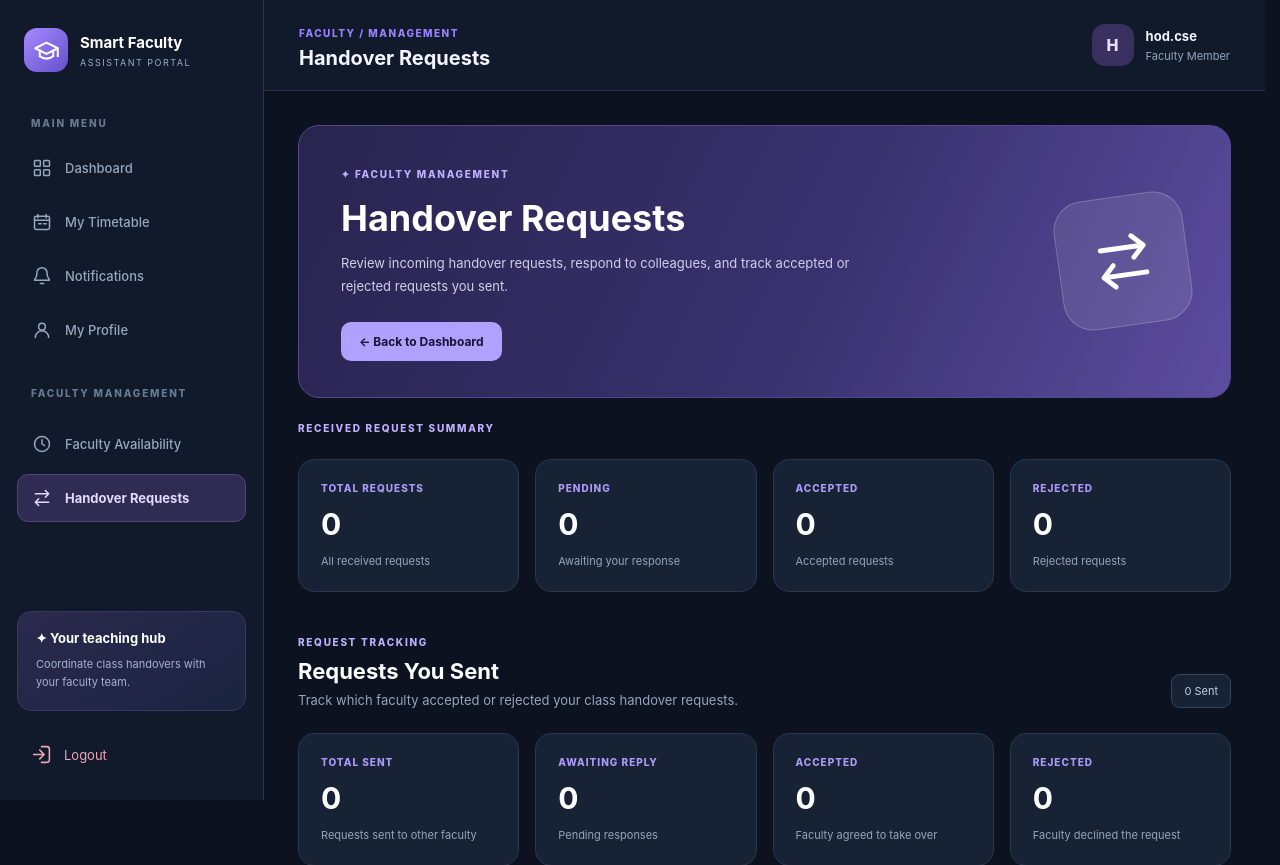
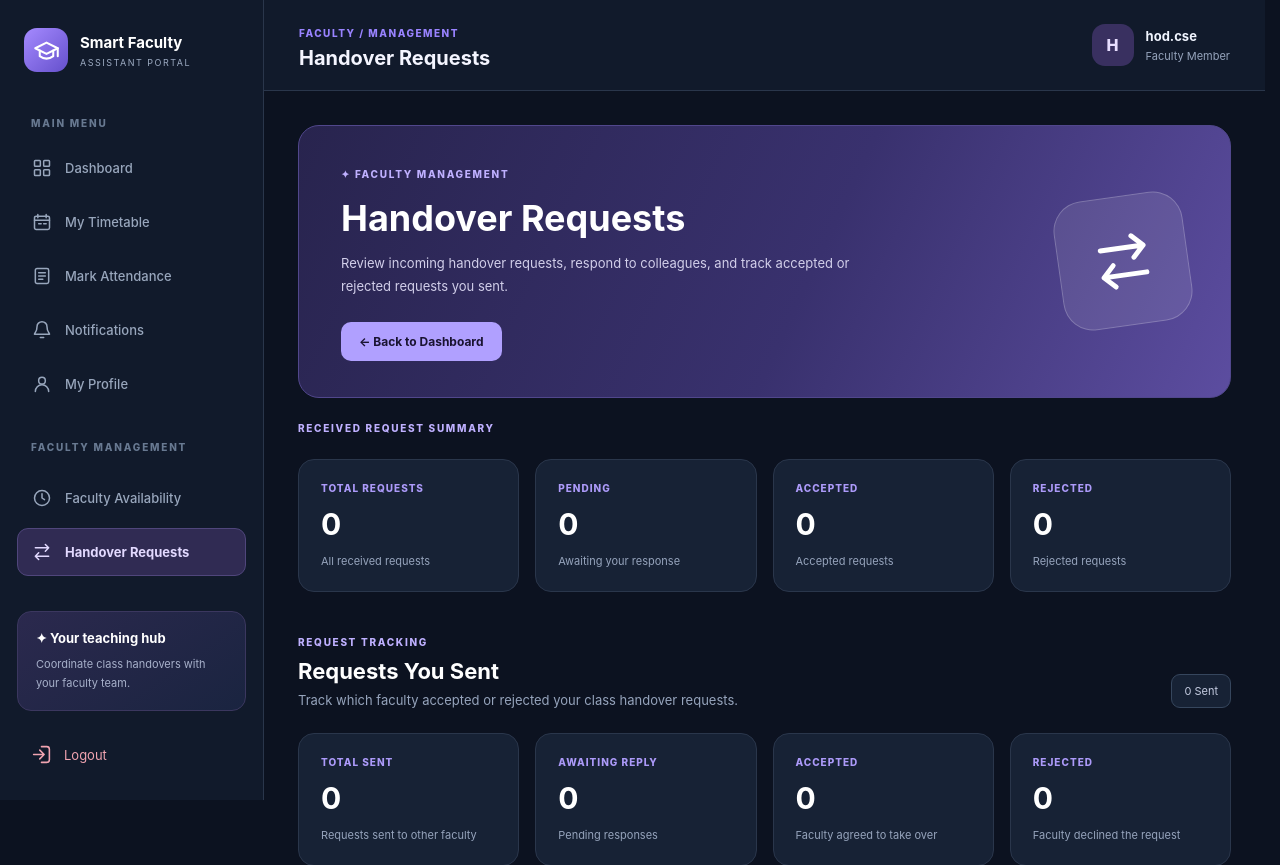
Before and after one commit to daniel934alex-sketch/SmartFacultyPortal, a PHP site: page /SmartFacultyPortal/faculty/requests.php in a window 1280 px wide. Shown: the top 865 px of the page. Run offline with PHP 8.4, Linux system fonts and the light colour scheme; a user stored in the database is signed in; data comes from the database, SQL or seed files in the repository; data that the repository does not hold is empty.

Commit message:
Add Mark Attendance link to faculty pages

```diff
--- a/faculty/availability.php
+++ b/faculty/availability.php
@@ -893,6 +893,11 @@ body.av-page {
                 My Timetable
             </a>
 
+            <a href="mark-attendance.php">
+                <span class="av-nav-icon">✓</span>
+                Mark Attendance
+            </a>
+
             <a href="notifications.php">
                 <span class="av-nav-icon">♧</span>
                 Notifications
--- a/faculty/requests.php
+++ b/faculty/requests.php
@@ -1067,6 +1067,14 @@ body.hr-page {
                     <path d="M8 14h3M14 14h3"/>
                 </svg>
                 My Timetable
+            </a>
+
+            <a href="mark-attendance.php" class="hr-nav-link">
+                <svg viewBox="0 0 24 24">
+                    <rect x="4" y="3" width="16" height="18" rx="2"/>
+                    <path d="M8 8h8M8 12h8M8 16h5"/>
+                </svg>
+                 Mark Attendance
             </a>
 
             <a href="notifications.php" class="hr-nav-link">
```
Also changed, not shown: faculty/notifications.php (+8 -0 lines), faculty/profile.php (+7 -0 lines), faculty/timetable.php (+8 -0 lines).
